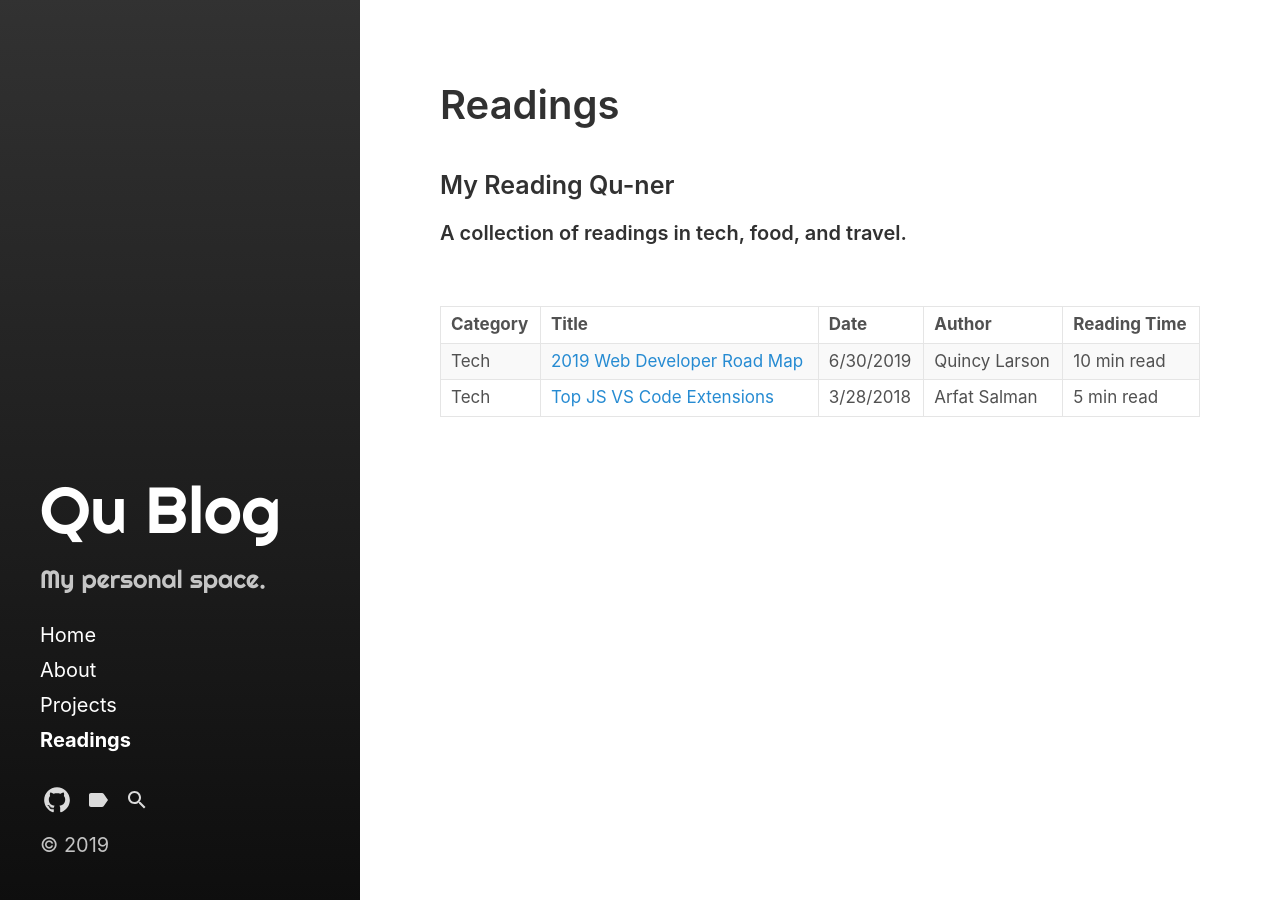
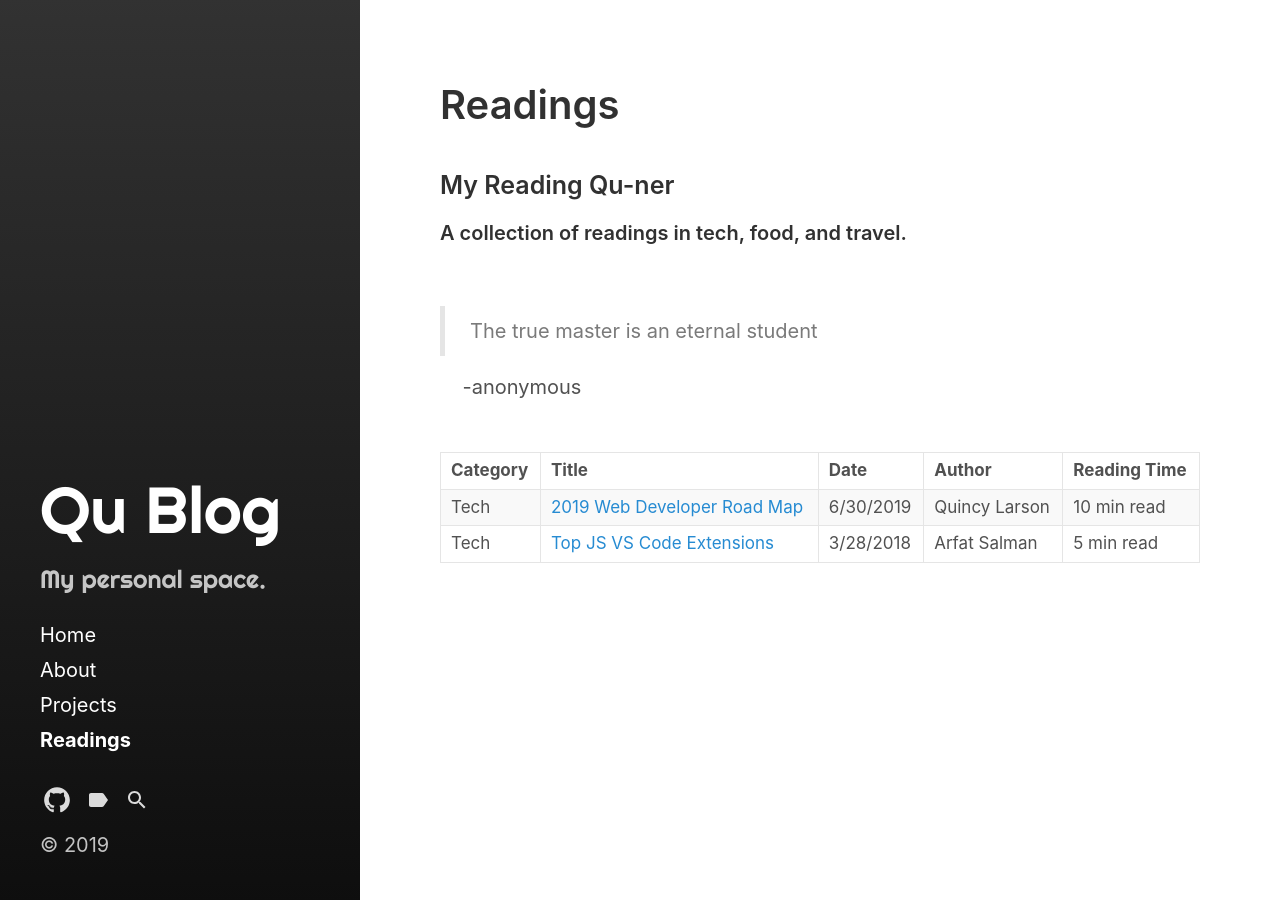
Before and after one commit to yiqu/yiqu.github.io, a Jekyll site: the page built from category/readings.md, in a window 1280 px wide. Built offline with Jekyll 4.4.1, drawn with Linux system fonts in a browser that asks for light colours; some web fonts are replaced.

Commit message:
Update readings.md

```diff
--- a/category/readings.md
+++ b/category/readings.md
@@ -7,6 +7,12 @@ title: Readings
 ###### A collection of readings in tech, food, and travel.
 <br/>
 
+> The true master is an eternal student
+
+&nbsp;&nbsp;&nbsp;&nbsp;\-anonymous
+<br/>
+<br/>
+
 | Category    | Title       | Date          | Author  | Reading Time  |
 | :---        |    :----   |          :--- | :---    | :---          |
 | Tech|[2019 Web Developer Road Map](https://www.freecodecamp.org/news/2019-web-developer-roadmap/)|6/30/2019|Quincy Larson|10 min read|
```
